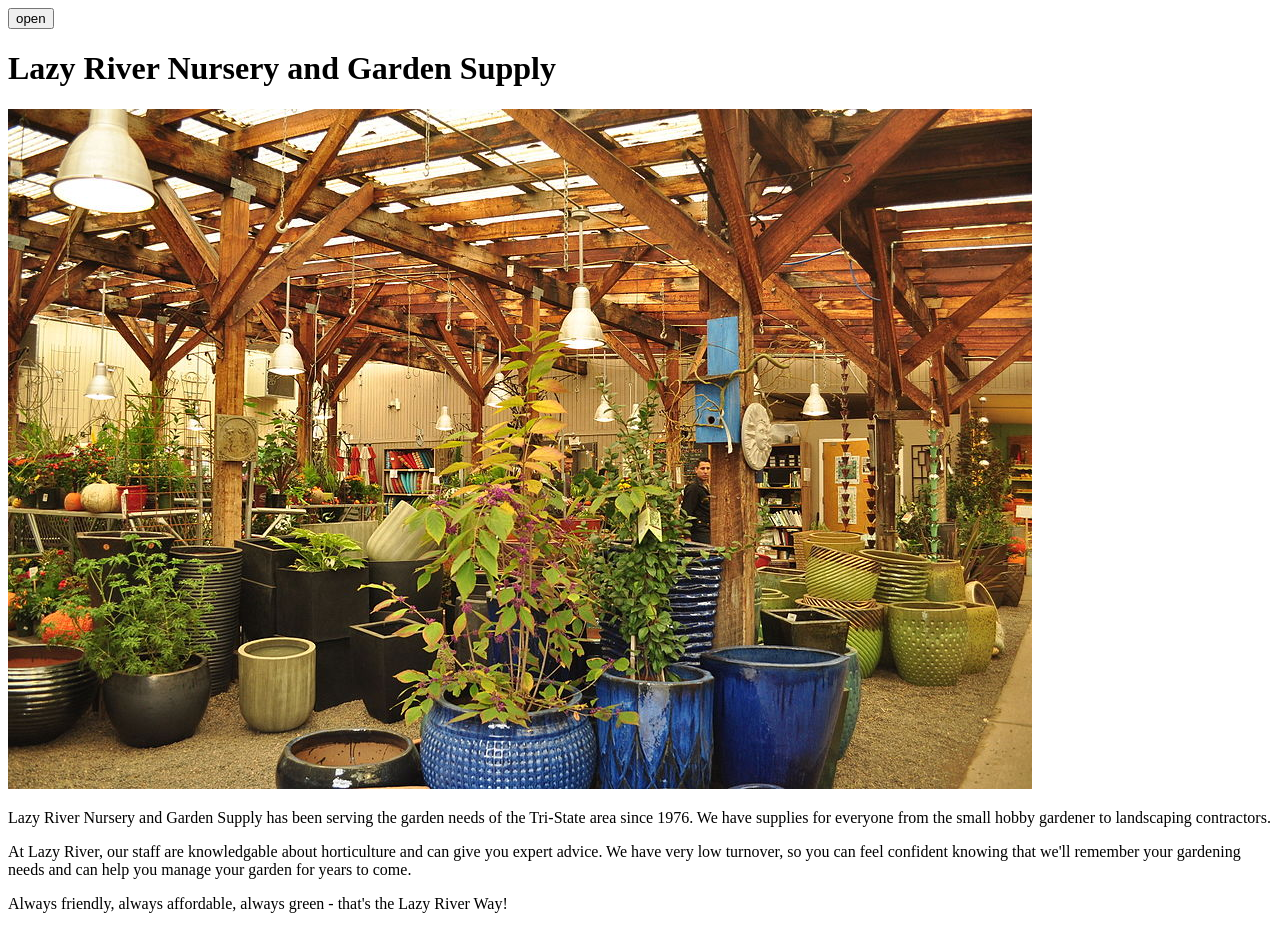
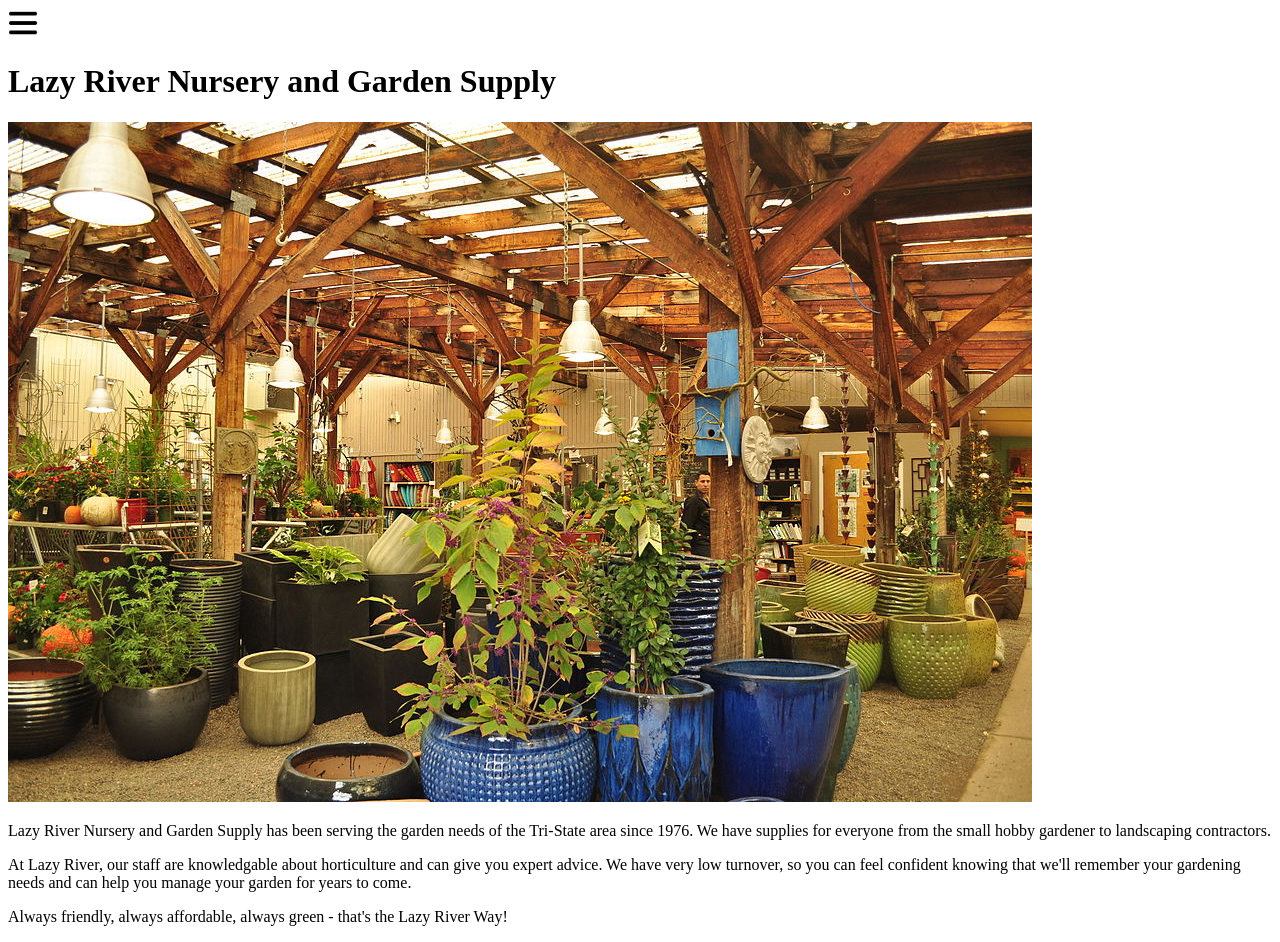
Before and after one commit to Momentum-Team-17/small-business-website-chriscors, a plain HTML site: page index.html in a window 1280 px wide. Drawn offline with Linux system fonts and the light colour scheme.

Commit message:
made button img

```diff
--- a/index.html
+++ b/index.html
@@ -19,7 +19,8 @@
     </div>
 
     <!-- Use any element to open the sidenav -->
-    <button onclick="openNav()">open</button>
+   <img class="smallimg" src="starter_files/images/menuopen.png" onclick="openNav()">
+
     <!-- Name -->
     <h1>Lazy River Nursery and Garden Supply</h1>
 
--- a/style.css
+++ b/style.css
@@ -61,3 +61,9 @@
         font-size: 18px;
     }
 }
+
+.smallimg {
+    height:30px;
+    width: 30px;
+    cursor: pointer;
+}
```
Also changed, not shown: in-stock.html (+1 -1 lines), info.html (+1 -1 lines), starter_files/images/menuopen.png (added).
